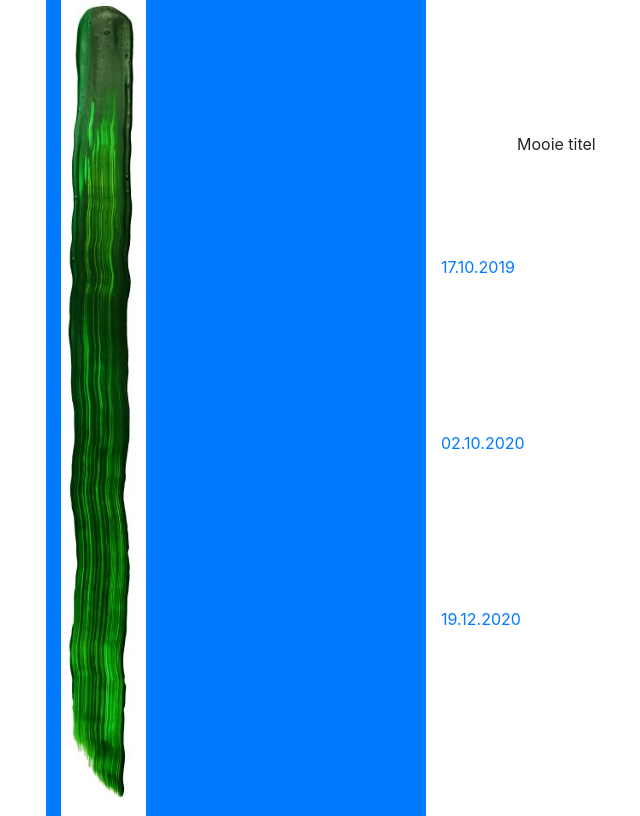
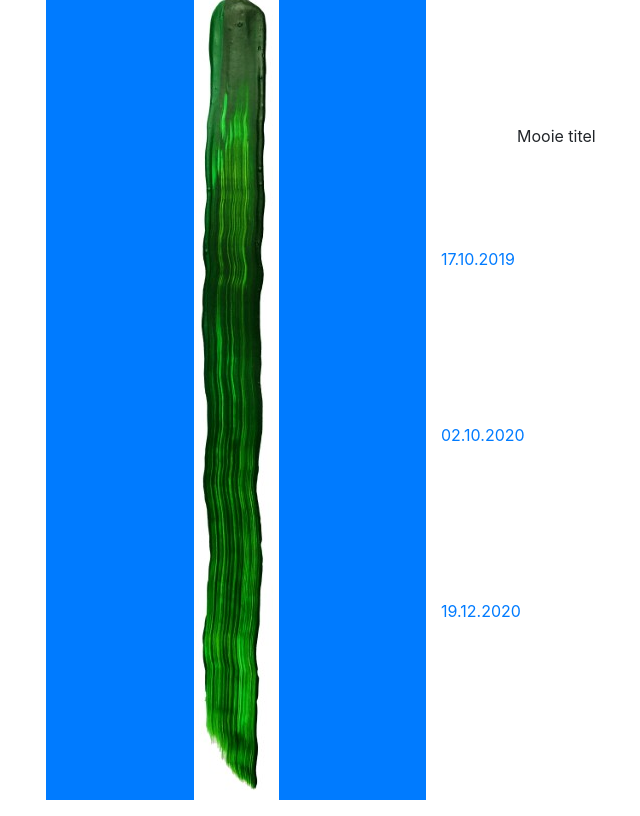
Before and after one commit to mroelandts/lisejoris, a plain HTML site: page index.html in a window 1280 px wide. Shown: the whole page, without its empty margins (24-664 px from the left). Drawn offline with nearby package versions, Linux system fonts and the light colour scheme.

Commit message:
image test

```diff
--- a/index.html
+++ b/index.html
@@ -15,6 +15,21 @@
 	html,body {
       height: 100%;
     }
+
+    .line-stuff {
+      height: 100%;
+
+      /* The image used */
+      background-image: url("test.png");
+
+      /* Full height */
+      max-height: 100%;
+      min-height: 100%;
+
+      /* Center and scale the image nicely */
+      background-position: center;
+      background-repeat: no-repeat;
+    }
 </style>
   <head>
     <!-- Required meta tags -->
@@ -29,8 +44,7 @@
   <body>
     <div class="container h-100">
       <div class="row h-100">
-        <div class="col-2 col-md-4 bg-primary">
-          <img src="test.png" class="img-fluid" alt="Responsive image">
+        <div class="col-2 col-md-4 bg-primary line-stuff">
         </div>
         <div class="col-10 col-md-8 align-self-center">
 			<div class="row">
```
